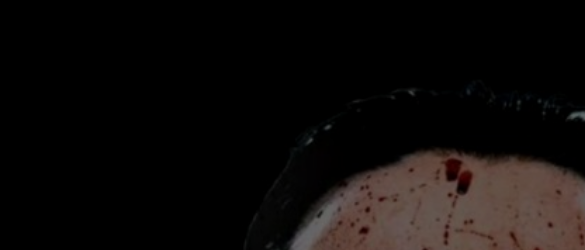
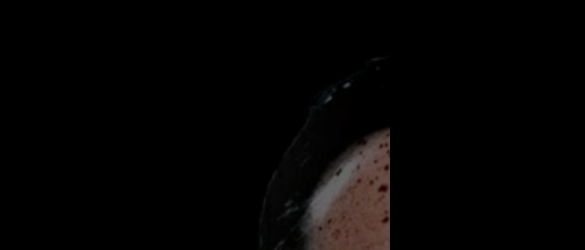
Before and after one commit to BhinTatta/Sigma, a plain HTML site: page index.html in a window 390 px wide. Shown: the top 250 px of the page, 585 px wide, since content can reach past the window. Drawn offline with nearby package versions, Linux system fonts and the light colour scheme.

Commit message:
Update main.css

```diff
--- a/main.css
+++ b/main.css
@@ -349,6 +349,8 @@ footer{
 #sigma{
 	background-color: black;
 	height: 90vh;
+	width: 100vw;
+	overflow: hidden;
 	}
 #sigma1{
 	font-family: serif;
@@ -390,8 +392,8 @@ strong{
 	position: relative;
 	height: 100vh;
 	width: 100vh;
-	left: 15vw;
-	top: -125vh;
+	left: 20vw;
+	top: -130vh;
 	}
 
 #sigma-img{
```
